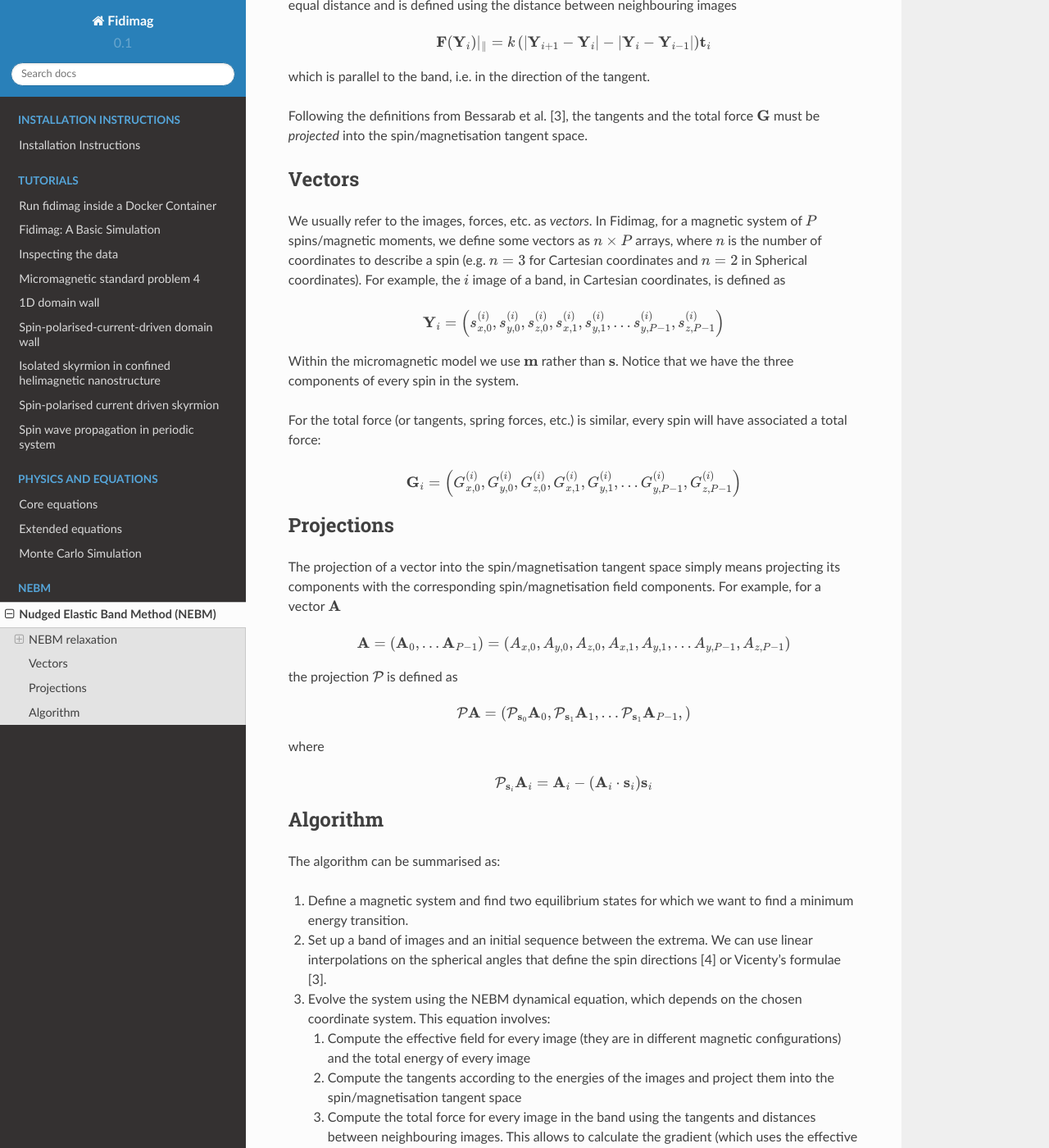
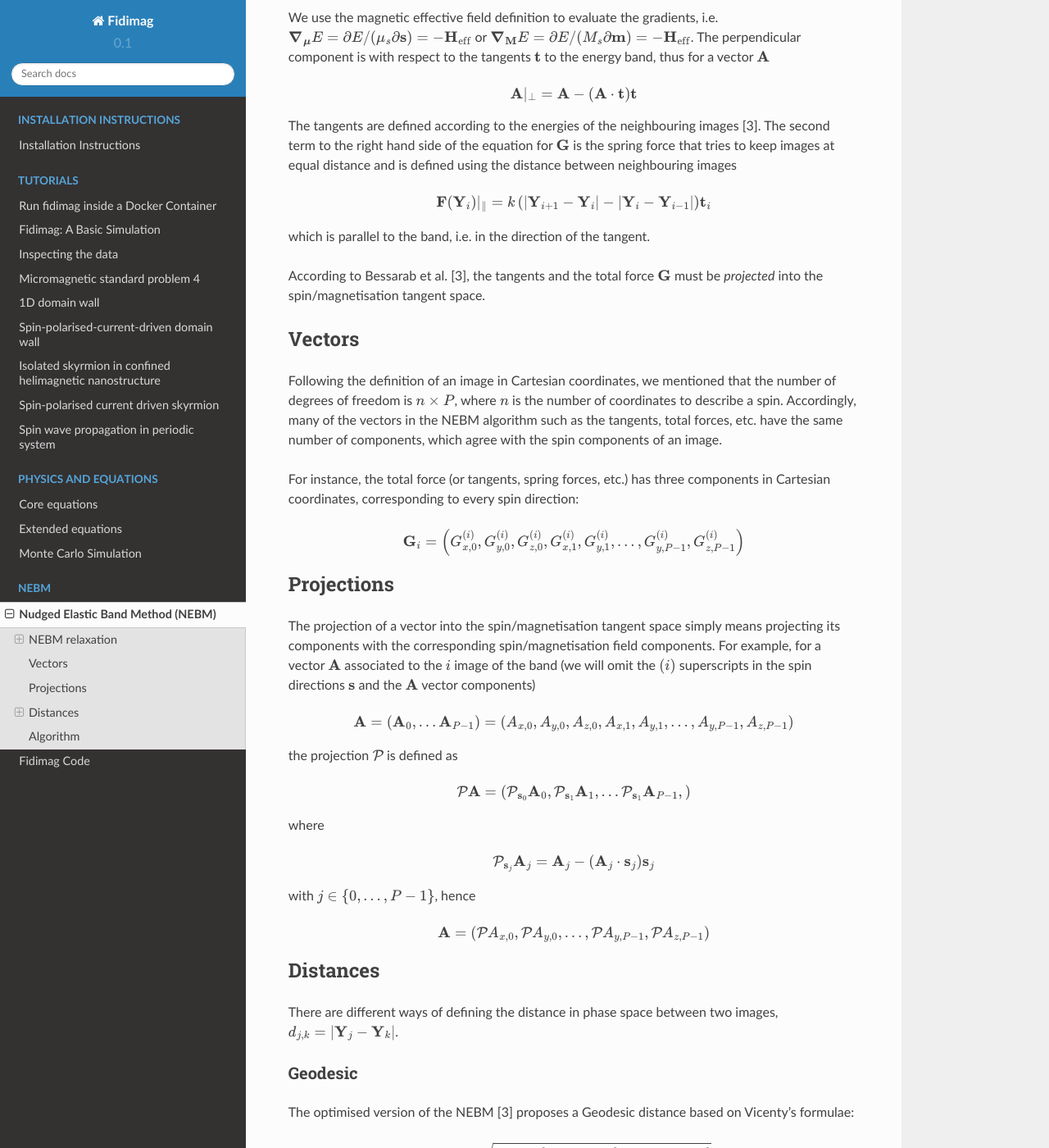
Before and after one commit to computationalmodelling/fidimag, a Sphinx documentation site: the page built from doc/nebm.rst, in a window 1280 px wide and 1400 px high, scrolled down 1827 px. Shown: the whole window at 82% size. Built offline with Sphinx 7.4.7 and the Read the Docs theme 2.0.0, drawn with Linux system fonts in a browser that asks for light colours; some of the changed text lies outside the part shown.

Commit message:
Updated NEBM documentation

```diff
--- a/doc/nebm.rst
+++ b/doc/nebm.rst
@@ -10,19 +10,32 @@
 technique to systems described by either a micromagnetic or atomistic model.
 
 The algorithm is based on, firstly, generating :math:`N` copies of a magnetic
-system.  Every copy of the system, which is described by :math:`P` spins or
-magnetic moments (arranged in a lattice or mesh), is called an *image*
-:math:`\mathbf{Y}_{i}`. This sequence of images defines a *band*, where every
-image is in a (ideally) different magnetic configuration. The energy of the
-system depends on the magnetic configuration (e.g. a skyrmion, vortex, uniform
-state,etc.), thus the energy is parametrised by the number of degrees of
-freedom, which is :math:`n\times P`, where :math:`n` is the number of
-coordinates to describe a spin (e.g. :math:`n=3` for Cartesian coordinates and
-:math:`n=2` in Spherical coordinates). Accordingly, every image will have a
-specific energy, i.e.  :math:`E=E(\mathbf{Y})`,  which determines the position
-of an image in an energy landscape. The first and last images in a band are
-chosen as equilibrium states of the magnetic system and they are kept fixed
-during the NEBM evolution.
+system that we describe by :math:`P` spins or magnetic moments arranged in a
+lattice or mesh.  Every copy of the system, is called an *image*
+:math:`\mathbf{Y}_{i}`, :math:`i\in \{0,\ldots,P-1\}` and we specify an image
+using the spins directions in a given coordinate system. For example, in
+Cartesian coordinates we have
+
+.. math::
+    \mathbf{Y}_{i} = \left( s_{x,0}^{(i)}, s_{y,0}^{(i)}, s_{z,0}^{(i)}, s_{x,1}^{(i)},
+                     s_{y,1}^{(i)},\ldots, s_{y,P-1}^{(i)}, s_{z,P-1}^{(i)}
+                     \right)
+
+for a system described by a discrete spin model. Within the micromagnetic model
+we use :math:`\mathbf{m}` rather than :math:`\mathbf{s}`, but both are unit
+directions.
+
+This sequence of images defines a *band*, where every image is in a (ideally)
+different magnetic configuration. The energy of the system depends on the
+magnetic configuration (e.g. a skyrmion, vortex, uniform state,etc.), thus the
+energy is parametrised by the number of degrees of freedom, which is
+:math:`n\times P`, where :math:`n` is the number of coordinates to describe a
+spin (e.g. :math:`n=3` for Cartesian coordinates and :math:`n=2` in Spherical
+coordinates). Accordingly, every image will have a specific energy, i.e.
+:math:`E=E(\mathbf{Y})`,  which determines the position of an image in an
+energy landscape. The first and last images in a band are chosen as equilibrium
+states of the magnetic system and they are kept fixed during the NEBM
+evolution.
 
 Secondly, to initiate the NEBM evolution, it is necessary to specify an initial
 guess for the images, which means generating different magnetic configurations
@@ -62,7 +75,7 @@
 
 When using Cartesian coordinates, every image of the band
 :math:`\mathbf{Y}_{i}` is iterated with the following dynamical equation with a
-fictitious time :math:`tau`
+fictitious time :math:`\tau`
 
 .. math::
     \frac{\partial \mathbf{Y}_i}{\partial \tau} = -\gamma \mathbf{Y}_{i} \times
@@ -105,34 +118,25 @@
 
 which is parallel to the band, i.e. in the direction of the tangent.
 
-Following the definitions from Bessarab et al. [3], the tangents and the total
-force :math:`\mathbf{G}` must be *projected* into the spin/magnetisation
-tangent space.
+According to Bessarab et al. [3], the tangents and the total force
+:math:`\mathbf{G}` must be *projected* into the spin/magnetisation tangent
+space.
 
 Vectors
 -------
 
-We usually refer to the images, forces, etc. as *vectors*. In Fidimag, for a
-magnetic system of :math:`P` spins/magnetic moments, we define some vectors as
-:math:`n\times P` arrays, where :math:`n` is the number of coordinates to
-describe a spin (e.g. :math:`n=3` for Cartesian coordinates and :math:`n=2` in
-Spherical coordinates). For example, the :math:`i` image of a band, in
-Cartesian coordinates, is defined as
+Following the definition of an image in Cartesian coordinates, we mentioned
+that the number of degrees of freedom is :math:`n\times P`, where :math:`n` is
+the number of coordinates to describe a spin. Accordingly, many of the vectors
+in the NEBM algorithm such as the tangents, total forces, etc. have the same
+number of components, which agree with the spin components of an image.
 
-.. math::
-    \mathbf{Y}_{i} = \left( s_{x,0}^{(i)}, s_{y,0}^{(i)}, s_{z,0}^{(i)}, s_{x,1}^{(i)},
-                     s_{y,1}^{(i)},\ldots s_{y,P-1}^{(i)}, s_{z,P-1}^{(i)}
-                     \right)
-
-Within the micromagnetic model we use :math:`\mathbf{m}` rather than :math:`\mathbf{s}`.
-Notice that we have the three components of every spin in the system.
-
-For the total force (or tangents, spring forces, etc.) is similar, every spin
-will have associated a total force:
+For instance, the total force (or tangents, spring forces, etc.) has three
+components in Cartesian coordinates, corresponding to every spin direction:
 
 .. math::
     \mathbf{G}_{i} = \left( G_{x,0}^{(i)}, G_{y,0}^{(i)}, G_{z,0}^{(i)}, G_{x,1}^{(i)},
-                     G_{y,1}^{(i)},\ldots G_{y,P-1}^{(i)}, G_{z,P-1}^{(i)}
+                     G_{y,1}^{(i)},\ldots, G_{y,P-1}^{(i)}, G_{z,P-1}^{(i)}
                      \right)
 
 Projections
@@ -140,11 +144,13 @@
 
 The projection of a vector into the spin/magnetisation tangent space simply
 means projecting its components with the corresponding spin/magnetisation field
-components. For example, for a vector :math:`\mathbf{A}`
+components. For example, for a vector :math:`\mathbf{A}` associated to the
+:math:`i` image of the band (we will omit the :math:`(i)` superscripts in the
+spin directions :math:`\mathbf{s}` and the :math:`\mathbf{A}` vector components)
 
 .. math::
     \mathbf{A} = \left( \mathbf{A}_{0}, \ldots \mathbf{A}_{P-1}\right) =
-                 \left( A_{x,0}, A_{y,0}, A_{z,0}, A_{x,1}, A_{y,1},\ldots A_{y,P-1}, A_{z,P-1} \right)
+                 \left( A_{x,0}, A_{y,0}, A_{z,0}, A_{x,1}, A_{y,1},\ldots, A_{y,P-1}, A_{z,P-1} \right)
 
 the projection :math:`\mathcal{P}` is defined as
 
@@ -158,9 +164,60 @@
 where
 
 .. math::
-   \mathcal{P}_{\mathbf{s}_{i}}\mathbf{A}_{i} =  \mathbf{A}_{i} -
-                        \left( \mathbf{A}_{i} \cdot \mathbf{s}_{i} \right) \mathbf{s}_{i}
+   \mathcal{P}_{\mathbf{s}_{j}}\mathbf{A}_{j} =  \mathbf{A}_{j} -
+                        \left( \mathbf{A}_{j} \cdot \mathbf{s}_{j} \right) \mathbf{s}_{j}
 
+with :math:`j\in\{0,\ldots,P-1 \}`, hence
+
+.. math::
+    \mathbf{A} = \left( \mathcal{P}A_{x,0}, \mathcal{P}A_{y,0}, \ldots, \mathcal{P}A_{y,P-1}, \mathcal{P}A_{z,P-1} \right)
+
+
+Distances
+---------
+
+There are different ways of defining the distance in phase space between two
+images, :math:`d_{j,k}=|\mathbf{Y}_{j} - \mathbf{Y}_{k}|`.
+
+Geodesic
+^^^^^^^^
+
+The optimised version of the NEBM [3] proposes a Geodesic distance based on
+Vicenty's formulae:
+
+.. math::
+   d_{j,k} = \sqrt{ \left( \delta_{0}^{(j,k)} \right)^{2} +
+                    \left( \delta_{1}^{(j,k)} \right)^{2} + \ldots
+                    \left( \delta_{P-1}^{(j,k)} \right)^{2}
+                 }
+
+where
+
+.. math::
+   \delta_{i}^{(j,k)} = \arctan2 \left( \left| \mathbf{m}_{i}^{(j)}\times \mathbf{m}_{i}^{(k)} \right|,
+                                                \mathbf{m}_{i}^{(j)}\cdot \mathbf{m}_{i}^{(k)}
+                                 \right)
+
+This definition seems to work better with the NEBM since the spin directions
+are defined in a unit sphere.
+
+Euclidean
+^^^^^^^^^
+
+The first versions of the method simply used an Euclidean distance based
+on the difference between corresponding spins. In Cartesian coordinates it reads
+
+.. math::
+   d_{j,k} = \frac{1}{3 P} \left\{ \sum_{j=0}^{P-1} \sum_{\alpha\in\{x,y,z\}}
+                                        \left[ \left( s_{\alpha}^{(j)} - s_{\alpha}^{(k)}
+                                               \right)^{2}
+                                        \right]
+                              \right\}^{1/2}
+
+where we have scaled the distance by the number of degrees of freedom of the
+system (or an image). In spherical coordinates the definition is similar, only
+that we use the difference of the azimuthal and polar angles and the scale
+is :math:`2P`.
 
 Algorithm
 ---------
@@ -191,3 +248,43 @@
    IV. Project the total force into the spin/magnetisation tangent space
 
    V. Use the dynamical equation according to the coordinate system
+
+Early versions of the NEBM did not project the vectors into the tangent space
+in steps I and II. This leads to an uncontrolled/poor behaviour of the band
+evolution since the vectors that are supposed to be perpendicular to the band
+still have a component along the band and interfere with the images movement in
+phase space.
+
+
+Fidimag Code
+============
+
+We have implemented three classes in Fidimag for the NEBM:
+
+1. `NEBM_Spherical`: Using spherical coordinates for the spin directions and
+   Euclidean distances with no projections into spin space. The azimuthal and
+   polar angles need to be redefined when performing differences or computing
+   Euclidean distances, specially because the polar angle gets undefined when
+   it is close to the north or south. It is not completely clear what is the
+   best approach to redefine the angles and when to do this, thus this class
+   currently does not work properly.
+
+2. `NEBM_Cartesian`: Using Cartesian coordinates for the spin directions and
+   Euclidean distances with no projections into spin space. This method works
+   well for a variety of simple system. However, when the degree of complexity
+   increases, such as systems where vortexes or skyrmions can be stabilised,
+   the spring force interferes with the convergence of the band into a minimum
+   energy path. For this case it is necessary to find an optimal value of the
+   spring constant, which is difficult since the value depends on the system
+   size and interactions involved.
+
+2. `NEBM_Geodesic`: Using Cartesian coordinates for the spin directions and
+   Geodesic distances, with vectors projected in tangent space. This is the
+   optimised version of the NEBM [3] and appears to work well with every system
+   we have tried so far. Cartesian coordinates have the advantage that they are
+   well defined close to the poles of the spin directions.
+
+The following diagram shows how the code is structured:
+
+.. image:: images/nebm_classes.png
+   :scale: 60 %
```
Also changed, not shown: other parts of doc/nebm.rst (+1 -1 lines), doc/images/nebm_classes.png (added).
